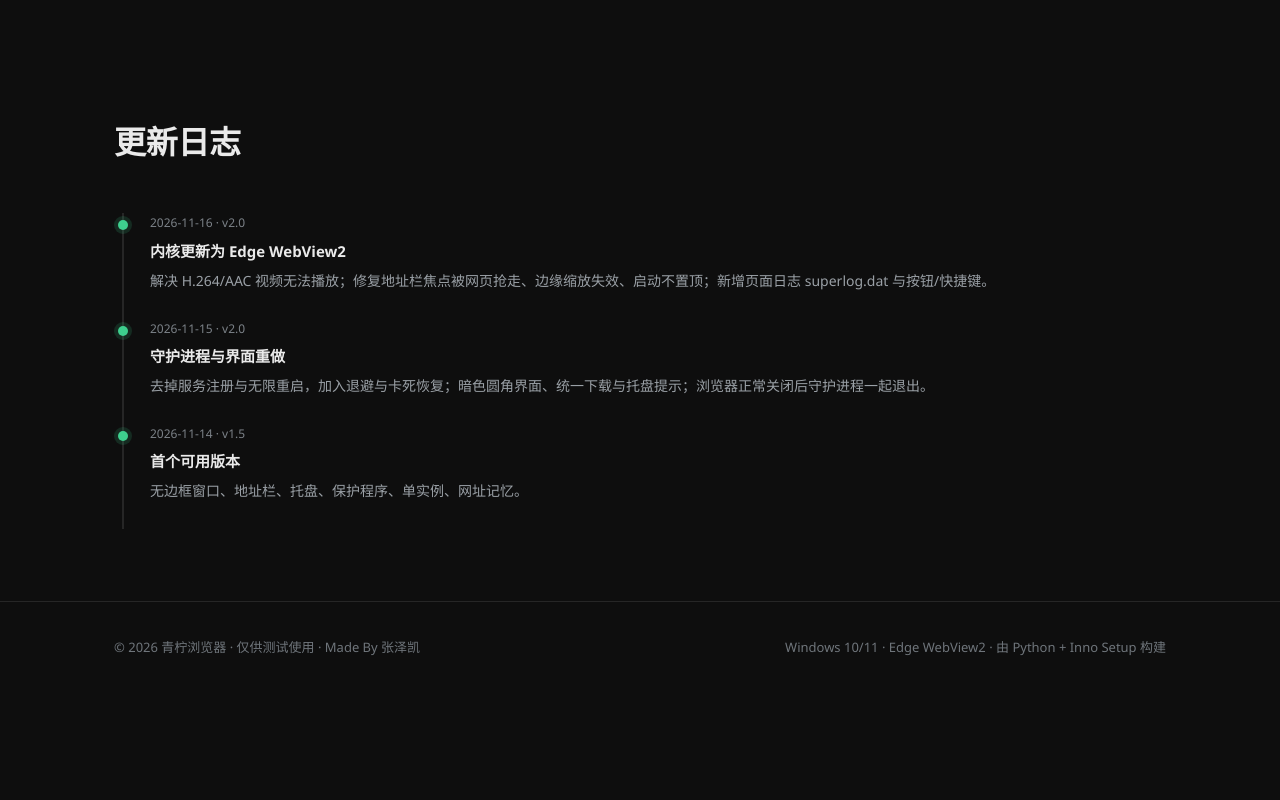
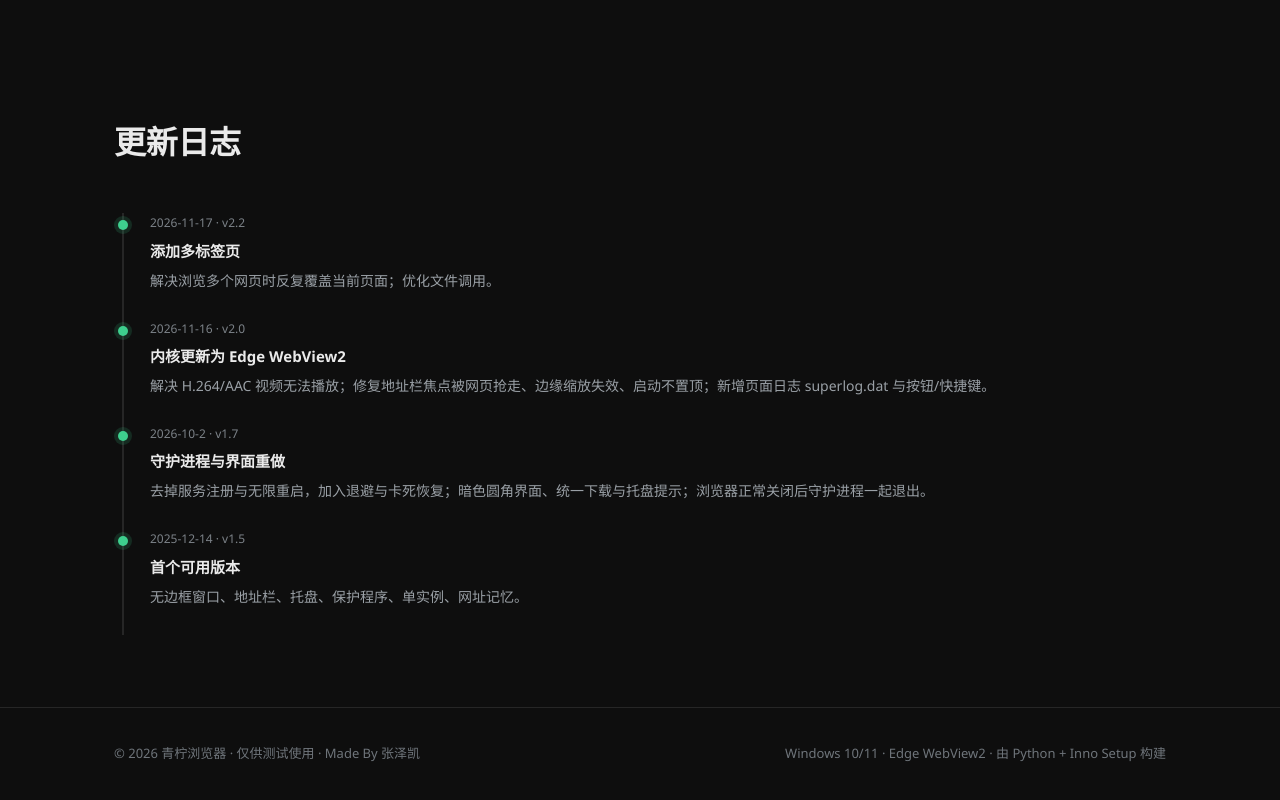
Before and after one commit to zzk227227/zzk227227.github.io, a plain HTML site: page LimeBrowser/index.html in a window 1280 px wide. Shown: the part 2527-3327 px from the top of the page. Before the commit the page ends 3235 px from the top, so only its background shows below. Drawn offline with Linux system fonts and the light colour scheme.

Commit message:
Update index.html

```diff
--- a/LimeBrowser/index.html
+++ b/LimeBrowser/index.html
@@ -270,7 +270,7 @@
             <div class="name">Lime_Browser_Setup_2.0.exe</div>
             <div class="fact">版本 2.0 · 55.4 MB · 更新于 2026-11-16</div>
             <!-- 把安装包放在本页面同目录即可直接下载；也可改成网盘/对象存储地址 -->
-            <a class="btn btn-primary" href="https://easylink.cc/m2tyn2" download>⬇ 立即下载</a>
+            <a class="btn btn-primary" href="https://easylink.cc/n7v07s" download>⬇ 立即下载</a>
           </div>
         </div>
       </div>
@@ -281,18 +281,23 @@
         <h2>更新日志</h2>
       </div>
       <ul class="log">
+                <li>
+          <time>2026-11-17 · v2.2</time>
+          <b>添加多标签页</b>
+          <p>解决浏览多个网页时反复覆盖当前页面；优化文件调用。</p>
+        </li>
         <li>
           <time>2026-11-16 · v2.0</time>
           <b>内核更新为 Edge WebView2</b>
           <p>解决 H.264/AAC 视频无法播放；修复地址栏焦点被网页抢走、边缘缩放失效、启动不置顶；新增页面日志 superlog.dat 与按钮/快捷键。</p>
         </li>
         <li>
-          <time>2026-11-15 · v2.0</time>
+          <time>2026-10-2 · v1.7</time>
           <b>守护进程与界面重做</b>
           <p>去掉服务注册与无限重启，加入退避与卡死恢复；暗色圆角界面、统一下载与托盘提示；浏览器正常关闭后守护进程一起退出。</p>
         </li>
         <li>
-          <time>2026-11-14 · v1.5</time>
+          <time>2025-12-14 · v1.5</time>
           <b>首个可用版本</b>
           <p>无边框窗口、地址栏、托盘、保护程序、单实例、网址记忆。</p>
         </li>
```
